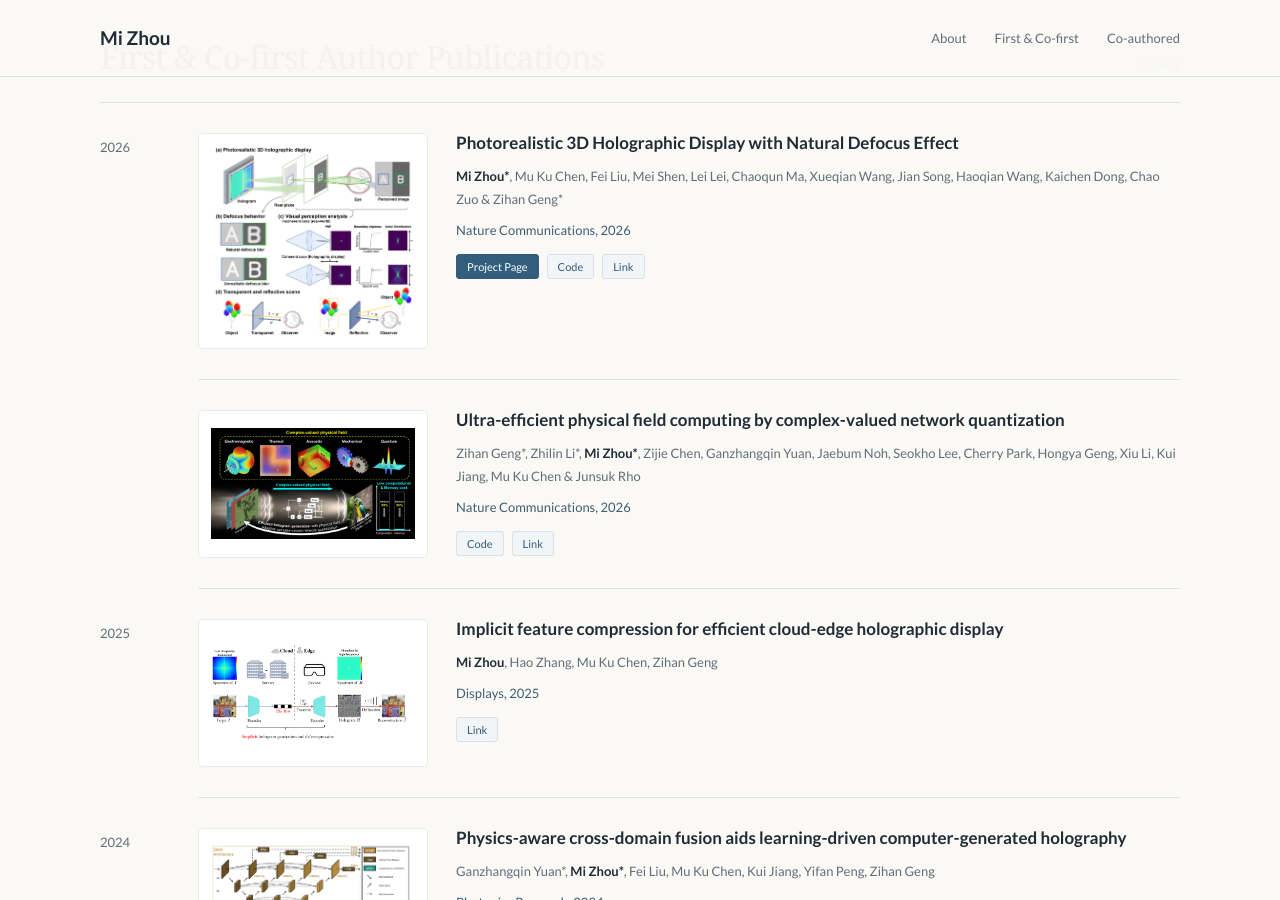
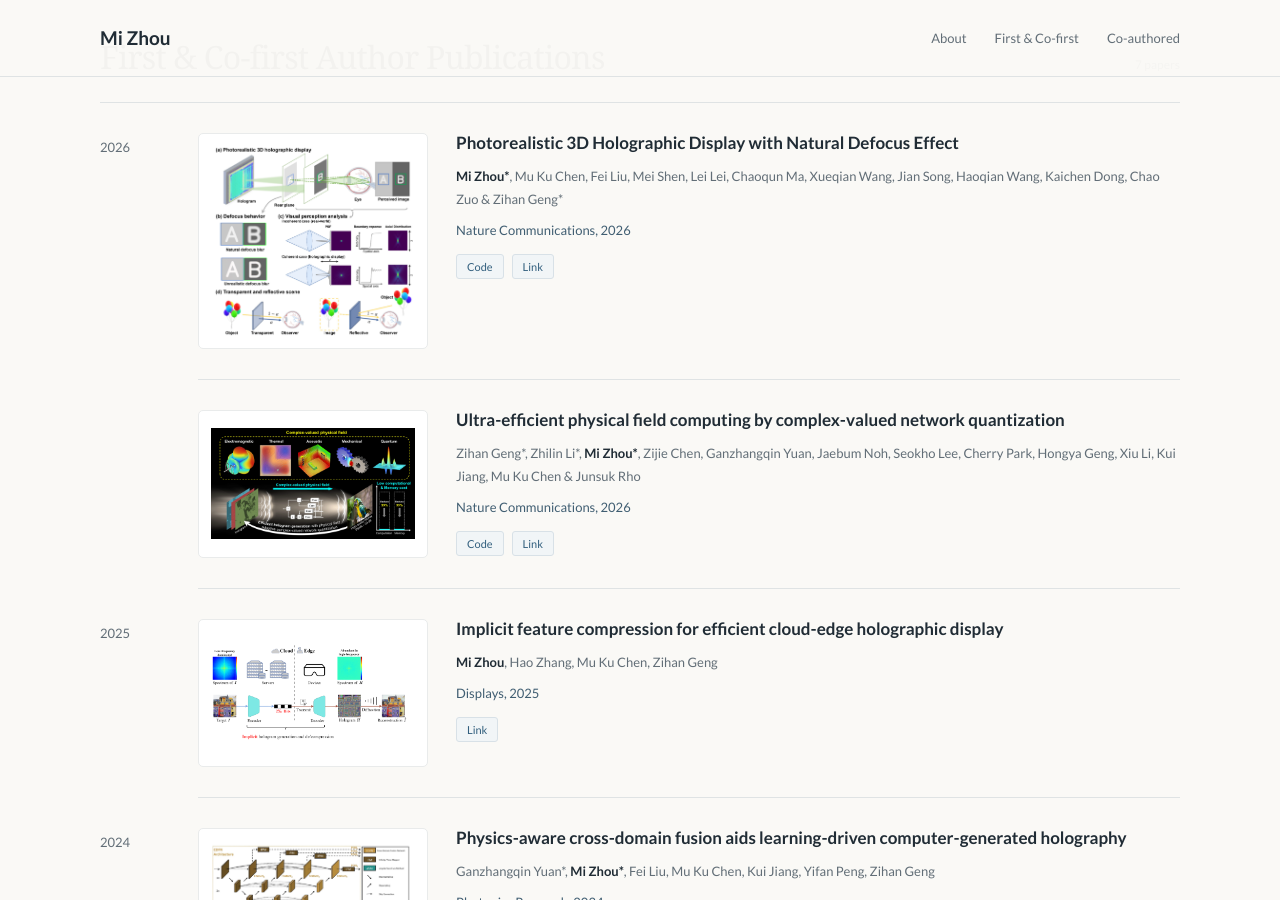
Before and after one commit to MiZhou22/MiZhou22.github.io, a Jekyll site: the page built from index.html, in a window 1280 px wide and 900 px high, scrolled down 671 px. Built offline with Jekyll 4.4.1, drawn with Linux system fonts in a browser that asks for light colours.

Commit message:
Hide project page links until all project pages are ready

```diff
--- a/_config.yml
+++ b/_config.yml
@@ -13,6 +13,7 @@ avatar: images/me.jpg
 bio: For now, I am a PhD student at the Shenzhen International Graduate School, Tsinghua University, where I work on holographic display for virtual and augmented reality. My PhD advisor is Zihan Geng. Before that, I was an undergraduate student of Central South University (CSU) majoring in communication engineering.
 
 homepage:
+  show_project_links: false # Enable once all planned project pages are ready.
   position: PhD Student · Tsinghua University
   affiliation: Shenzhen International Graduate School
   tagline: Exploring AI, optics, and visual signal processing.
--- a/_includes/publication-row.html
+++ b/_includes/publication-row.html
@@ -11,7 +11,7 @@
     <div class="paper-venue"><em>{{ paper.venue }}</em>, {{ paper.date | date: '%Y' }}</div>
     {% assign link_types = 'arxiv,video,code,poster,slides,website,youtube' | split: ',' %}
     {% capture paper_links %}
-      {% if paper.project %}
+      {% if paper.project and site.homepage.show_project_links %}
       <li><a class="project-page-link" href="{{ paper.project | relative_url }}">Project Page</a></li>
       {% endif %}
       {% for link_type in link_types %}
```
Also changed, not shown: AGENTS.md (+2 -0 lines), README.md.
